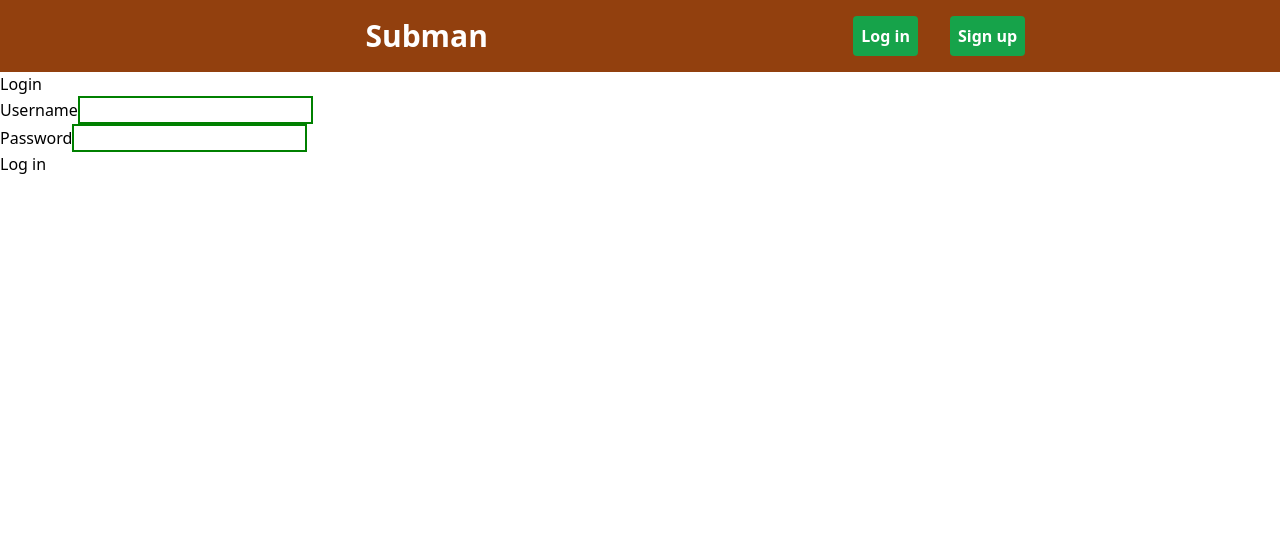
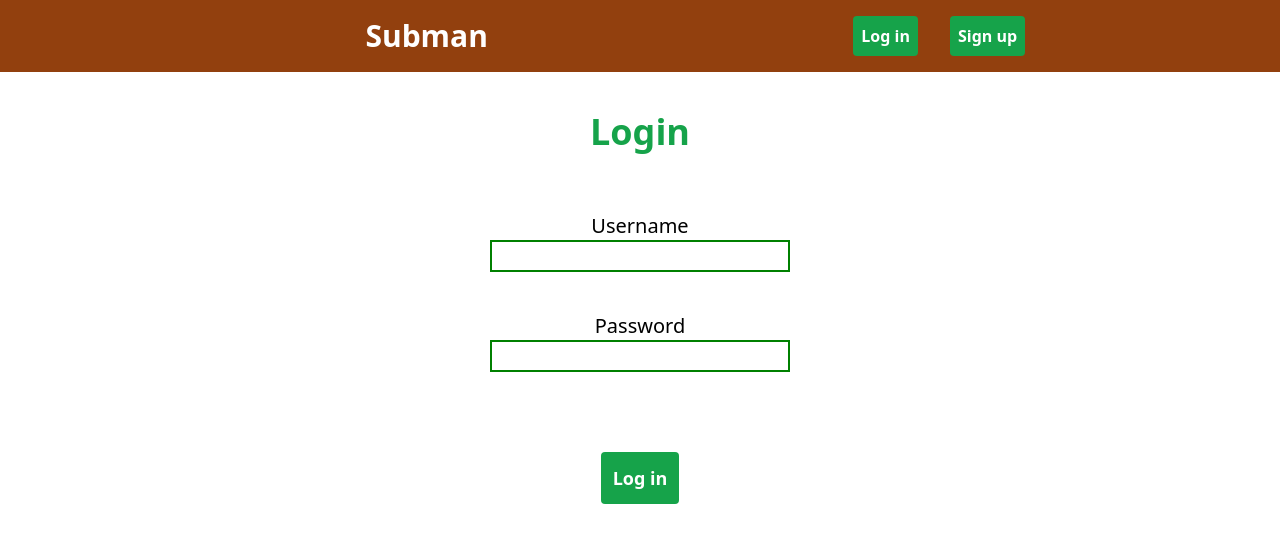
Before and after one commit to Adithya-why/subManageFront, a React (Vite) app: page /login in a window 1280 px wide. Shown: the top 542 px of the page. Built offline with nearby package versions, Linux system fonts and the light colour scheme.

Commit message:
styled the login and added err msgs

```diff
--- a/src/App.css
+++ b/src/App.css
@@ -33,4 +33,5 @@ html,body{
 
   input{
     border: 2px solid green;
+
   }
--- a/src/components/Login.jsx
+++ b/src/components/Login.jsx
@@ -11,6 +11,8 @@ export default function Login(){
         username: "",
         password: ""
     });
+    //to store errmsg to be displayed if no user or wrong passowrd
+    let [errmsg,seterr] = useState("")
 
 
     function handleChange(e){
@@ -52,6 +54,7 @@ export default function Login(){
 
         else{
             console.log(result.msg);
+            seterr(result.msg);
         }
     }
 
@@ -60,23 +63,25 @@ export default function Login(){
 
 
     return(
-        <div className=" ">
-            <h1>Login</h1>
-            <form className="" onSubmit={(e)=> sendData(e)}>
+        <div className="flex flex-col items-center mt-10 h-1/2 justify-evenly gap-5">
+            <h1 className="text-4xl text-green-600 font-semibold">Login</h1>
+            <form className="flex flex-col items-center justify-evenly gap-10 h-auto mt-10" onSubmit={(e)=> sendData(e)}>
 
-                <div>
+                <div className="flex flex-col items-center justify-evenly text-xl font-medium">
                     <label htmlFor="username">Username</label>
                     <input id="username" type="text" name="username" onChange={(e)=> handleChange(e)}/>
+
                 </div>
 
 
-                <div>
+                <div className="flex flex-col items-center justify-evenly text-xl font-medium">
                     <label htmlFor="password">Password</label>
                     <input id="password" type="password" name="password" onChange={(e)=> handleChange(e)}/>
                 </div>
 
+                <div className=" text-red-700 text-lg">{errmsg}</div>
 
-                <button type="submit">Log in</button>
+                <button type="submit" className="rounded p-3 text-lg font-bold bg-green-600 text-white">Log in</button>
 
             </form>
 
```
